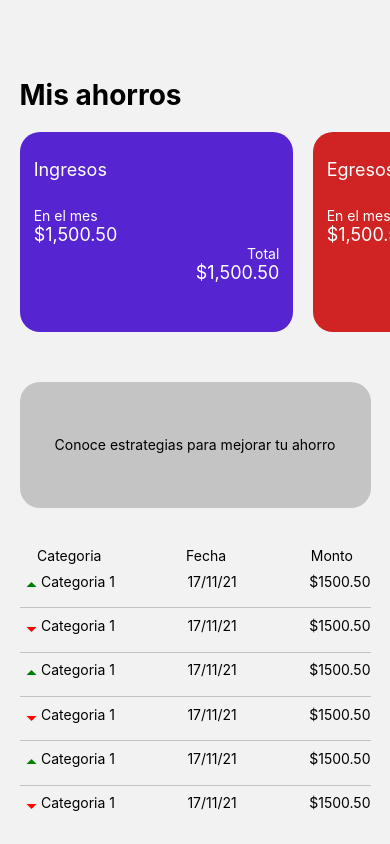
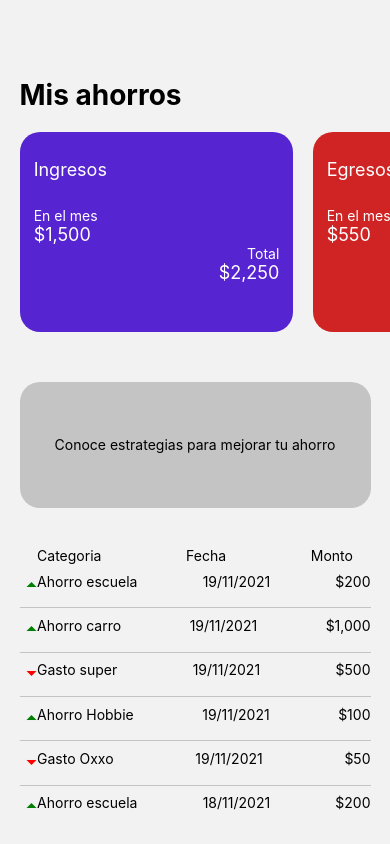
Before and after one commit to rigobertoalag/budget-portfolio, a React Native app: screen /IndexBudget in a window 390 px wide. Built offline with nearby package versions, Linux system fonts and the light colour scheme.

Commit message:
Refactor and fake request implements

```diff
--- a/components/budget/IndexBudget.jsx
+++ b/components/budget/IndexBudget.jsx
@@ -1,9 +1,20 @@
 import React from "react";
 import { View, Text, ScrollView } from "react-native";
+import NumberFormat from "react-number-format";
 
 import BigTitle from "./BigTitle";
 import InfoCard from "./InfoCard";
 import InfoTable from "./InfoTable";
+
+import {getAllData} from './resources/getAllData'
+import {getEntries} from './resources/getEntries'
+import {getDraws} from './resources/getDraws'
+
+const resultEntries = getEntries.map((data) => data.mount);
+const sumEntries = resultEntries.reduce((a, b) => a + b, 0);
+
+const resultDraws = getDraws.map((data) => data.mount);
+const sumDraws = resultDraws.reduce((a, b) => a + b, 0);
 
 export default function IndexBudget() {
   return (
@@ -47,12 +58,26 @@ export default function IndexBudget() {
               En el mes
             </Text>
             <Text style={{ marginLeft: "5%", fontSize: 18, color: "white" }}>
-              $1,500.50
+              <NumberFormat
+                value={sumEntries}
+                displayType={"text"}
+                thousandSeparator={true}
+                prefix={"$"}
+                renderText={(value) => <Text>{value}</Text>}
+              />
             </Text>
 
             <View style={{ alignItems: "flex-end", marginRight: "5%" }}>
               <Text style={{ fontSize: 14, color: "white" }}>Total</Text>
-              <Text style={{ fontSize: 18, color: "white" }}>$1,500.50</Text>
+              <Text style={{ fontSize: 18, color: "white" }}>
+                <NumberFormat
+                  value={sumEntries * 1.5}
+                  displayType={"text"}
+                  thousandSeparator={true}
+                  prefix={"$"}
+                  renderText={(value) => <Text>{value}</Text>}
+                />
+              </Text>
             </View>
           </View>
 
@@ -87,12 +112,26 @@ export default function IndexBudget() {
               En el mes
             </Text>
             <Text style={{ marginLeft: "5%", fontSize: 18, color: "white" }}>
-              $1,500.50
+              <NumberFormat
+                value={sumDraws}
+                displayType={"text"}
+                thousandSeparator={true}
+                prefix={"$"}
+                renderText={(value) => <Text>{value}</Text>}
+              />
             </Text>
 
             <View style={{ alignItems: "flex-end", marginRight: "5%" }}>
               <Text style={{ fontSize: 14, color: "white" }}>Total</Text>
-              <Text style={{ fontSize: 18, color: "white" }}>$1,500.50</Text>
+              <Text style={{ fontSize: 18, color: "white" }}>
+                <NumberFormat
+                  value={sumDraws * 2.5}
+                  displayType={"text"}
+                  thousandSeparator={true}
+                  prefix={"$"}
+                  renderText={(value) => <Text>{value}</Text>}
+                />
+              </Text>
             </View>
           </View>
         </ScrollView>
@@ -102,7 +141,7 @@ export default function IndexBudget() {
       <InfoCard />
 
       {/* TABLE CONTENT */}
-      <InfoTable />
+      <InfoTable data={getAllData} />
     </View>
   );
 }
--- a/components/budget/InfoTable.js
+++ b/components/budget/InfoTable.js
@@ -1,8 +1,9 @@
 import React from 'react'
 import { View, Text, ScrollView } from 'react-native'
 import { MaterialIcons } from "@expo/vector-icons";
+import NumberFormat from 'react-number-format';
 
-export default function InfoTable() {
+export default function InfoTable(data) {
     return (
         <>
             <View
@@ -21,7 +22,9 @@ export default function InfoTable() {
 
             <View style={{ height: "30%", width: "100%" }}>
                 <ScrollView style={{ marginLeft: "5%", marginRight: "5%" }}>
+                    {data.data.map((data) => (
                         <View
+                            key={data.id}
                             style={{
                                 flexDirection: "row",
                                 justifyContent: "space-between",
@@ -31,161 +34,31 @@ export default function InfoTable() {
                                 paddingBottom: "5%",
                             }}
                         >
-                        <MaterialIcons
+                            {
+                                data.type === "entry" ? <MaterialIcons
                                     name="arrow-drop-up"
                                     size={24}
                                     color="green"
                                     style={{ position: "absolute" }}
-                        />
-                        <Text style={{ marginLeft: "5%" }}> Categoria 1</Text>
-                        <Text>17/11/21</Text>
-                        <Text>$1500.50</Text>
-                    </View>
-
-                    <View
-                        style={{
-                            flexDirection: "row",
-                            justifyContent: "space-between",
-                            marginTop: "2.5%",
-                            borderBottomWidth: 1,
-                            borderColor: "#C4C4C4",
-                            paddingBottom: "5%",
-                        }}
-                    >
-                        <MaterialIcons
+                                /> : <MaterialIcons
                                     name="arrow-drop-down"
                                     size={24}
                                     color="red"
                                     style={{ position: "absolute" }}
                                 />
-                        <Text style={{ marginLeft: "5%" }}> Categoria 1</Text>
-                        <Text>17/11/21</Text>
-                        <Text>$1500.50</Text>
+                            }
+
+                            <Text style={{ marginLeft: "5%" }}>{data.category}</Text>
+                            <Text>{data.date}</Text>
+                            <NumberFormat
+                                value={data.mount}
+                                displayType={'text'}
+                                thousandSeparator={true}
+                                prefix={'$'}
+                                renderText={value => <Text>{value}</Text>}
+                            />
                         </View>
-
-                    <View
-                        style={{
-                            flexDirection: "row",
-                            justifyContent: "space-between",
-                            marginTop: "2.5%",
-                            borderBottomWidth: 1,
-                            borderColor: "#C4C4C4",
-                            paddingBottom: "5%",
-                        }}
-                    >
-                        <MaterialIcons
-                            name="arrow-drop-up"
-                            size={24}
-                            color="green"
-                            style={{ position: "absolute" }}
-                        />
-                        <Text style={{ marginLeft: "5%" }}> Categoria 1</Text>
-                        <Text>17/11/21</Text>
-                        <Text>$1500.50</Text>
-                    </View>
-
-                    <View
-                        style={{
-                            flexDirection: "row",
-                            justifyContent: "space-between",
-                            marginTop: "2.5%",
-                            borderBottomWidth: 1,
-                            borderColor: "#C4C4C4",
-                            paddingBottom: "5%",
-                        }}
-                    >
-                        <MaterialIcons
-                            name="arrow-drop-down"
-                            size={24}
-                            color="red"
-                            style={{ position: "absolute" }}
-                        />
-                        <Text style={{ marginLeft: "5%" }}> Categoria 1</Text>
-                        <Text>17/11/21</Text>
-                        <Text>$1500.50</Text>
-                    </View>
-                    <View
-                        style={{
-                            flexDirection: "row",
-                            justifyContent: "space-between",
-                            marginTop: "2.5%",
-                            borderBottomWidth: 1,
-                            borderColor: "#C4C4C4",
-                            paddingBottom: "5%",
-                        }}
-                    >
-                        <MaterialIcons
-                            name="arrow-drop-up"
-                            size={24}
-                            color="green"
-                            style={{ position: "absolute" }}
-                        />
-                        <Text style={{ marginLeft: "5%" }}> Categoria 1</Text>
-                        <Text>17/11/21</Text>
-                        <Text>$1500.50</Text>
-                    </View>
-
-                    <View
-                        style={{
-                            flexDirection: "row",
-                            justifyContent: "space-between",
-                            marginTop: "2.5%",
-                            borderBottomWidth: 1,
-                            borderColor: "#C4C4C4",
-                            paddingBottom: "5%",
-                        }}
-                    >
-                        <MaterialIcons
-                            name="arrow-drop-down"
-                            size={24}
-                            color="red"
-                            style={{ position: "absolute" }}
-                        />
-                        <Text style={{ marginLeft: "5%" }}> Categoria 1</Text>
-                        <Text>17/11/21</Text>
-                        <Text>$1500.50</Text>
-                    </View>
-                    <View
-                        style={{
-                            flexDirection: "row",
-                            justifyContent: "space-between",
-                            marginTop: "2.5%",
-                            borderBottomWidth: 1,
-                            borderColor: "#C4C4C4",
-                            paddingBottom: "5%",
-                        }}
-                    >
-                        <MaterialIcons
-                            name="arrow-drop-up"
-                            size={24}
-                            color="green"
-                            style={{ position: "absolute" }}
-                        />
-                        <Text style={{ marginLeft: "5%" }}> Categoria 1</Text>
-                        <Text>17/11/21</Text>
-                        <Text>$1500.50</Text>
-                    </View>
-
-                    <View
-                        style={{
-                            flexDirection: "row",
-                            justifyContent: "space-between",
-                            marginTop: "2.5%",
-                            borderBottomWidth: 1,
-                            borderColor: "#C4C4C4",
-                            paddingBottom: "5%",
-                        }}
-                    >
-                        <MaterialIcons
-                            name="arrow-drop-down"
-                            size={24}
-                            color="red"
-                            style={{ position: "absolute" }}
-                        />
-                        <Text style={{ marginLeft: "5%" }}> Categoria 1</Text>
-                        <Text>17/11/21</Text>
-                        <Text>$1500.50</Text>
-                    </View>
+                    ))}
                 </ScrollView>
             </View>
         </>
--- /dev/null
+++ b/components/budget/resources/getAllData.js
@@ -0,0 +1,46 @@
+// SIMULA LA CONSULTA DE TODOS LOS DATOS DE AHORRO Y GASTO
+
+export const getAllData = [
+    {
+        id: 1,
+        category: "Ahorro escuela",
+        date: "19/11/2021",
+        mount: 200,
+        type: "entry",
+    },
+    {
+        id: 2,
+        category: "Ahorro carro",
+        date: "19/11/2021",
+        mount: 1000,
+        type: "entry",
+    },
+    {
+        id: 3,
+        category: "Gasto super",
+        date: "19/11/2021",
+        mount: 500,
+        type: "draw",
+    },
+    {
+        id: 4,
+        category: "Ahorro Hobbie",
+        date: "19/11/2021",
+        mount: 100,
+        type: "entry",
+    },
+    {
+        id: 5,
+        category: "Gasto Oxxo",
+        date: "19/11/2021",
+        mount: 50,
+        type: "draw",
+    },
+    {
+        id: 6,
+        category: "Ahorro escuela",
+        date: "18/11/2021",
+        mount: 200,
+        type: "entry",
+    },
+];
--- /dev/null
+++ b/components/budget/resources/getDraws.js
@@ -0,0 +1,18 @@
+// SIMULA LA RESPUESTA DE TODOS LOS GASTOS
+
+export const getDraws = [
+    {
+        id: 3,
+        category: "Gasto super",
+        date: "19/11/2021",
+        mount: 500,
+        type: "draw",
+    },
+    {
+        id: 5,
+        category: "Gasto Oxxo",
+        date: "19/11/2021",
+        mount: 50,
+        type: "draw",
+    },
+];
--- /dev/null
+++ b/components/budget/resources/getEntries.js
@@ -0,0 +1,32 @@
+// SIMULA LA RESPUESTA DE TODOS LOS AHORROS
+
+export const getEntries = [
+    {
+        id: 1,
+        category: "Ahorro escuela",
+        date: "19/11/2021",
+        mount: 200,
+        type: "entry",
+    },
+    {
+        id: 2,
+        category: "Ahorro carro",
+        date: "19/11/2021",
+        mount: 1000,
+        type: "entry",
+    },
+    {
+        id: 4,
+        category: "Ahorro Hobbie",
+        date: "19/11/2021",
+        mount: 100,
+        type: "entry",
+    },
+    {
+        id: 6,
+        category: "Ahorro escuela",
+        date: "18/11/2021",
+        mount: 200,
+        type: "entry",
+    },
+];
--- a/components/users/Login.jsx
+++ b/components/users/Login.jsx
@@ -5,13 +5,11 @@ import { MaterialIcons } from "@expo/vector-icons";
 import validDataInput from '../resources/validDataInput'
 
 export default function Login({navigation}) {
-  const SCREEN_WIDTH = Dimensions.get("window").width;
   const [email, setEmail] = useState("");
   const [password, setPassword] = useState("");
   const [valid, setValid] = useState({});
 
-  console.log(SCREEN_WIDTH)
-
+  const SCREEN_WIDTH = Dimensions.get("window").width;
   const iconSize = SCREEN_WIDTH * 0.30
 
   useEffect(() => {
--- a/package.json
+++ b/package.json
@@ -10,6 +10,7 @@
     "eject": "expo eject"
   },
   "dependencies": {
+    "@expo/vector-icons": "^12.0.0",
     "@react-navigation/bottom-tabs": "^6.0.9",
     "@react-navigation/native": "^6.0.6",
     "@react-navigation/native-stack": "^6.2.5",
@@ -19,9 +20,9 @@
     "react-dom": "17.0.1",
     "react-native": "0.64.3",
     "react-native-safe-area-context": "3.3.2",
-    "@expo/vector-icons": "^12.0.0",
     "react-native-screens": "~3.8.0",
-    "react-native-web": "0.17.1"
+    "react-native-web": "0.17.1",
+    "react-number-format": "^4.8.0"
   },
   "devDependencies": {
     "@babel/core": "^7.12.9"
```
Also changed, not shown: 1 other file (tests, documents, lock files or other folders). Lines whose indentation alone changed are shown as unchanged.
